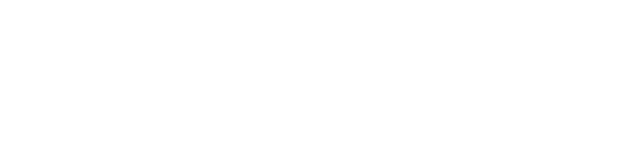
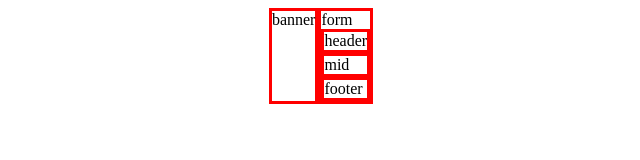
Before and after one commit to backgroundvibes/odin-sign-up-form, a plain HTML site: page index.html in a window 1280 px wide. Shown: the whole page, without its empty margins (319-959 px from the left). Drawn offline with Linux system fonts and the light colour scheme.

Commit message:
Set up basic structure of page using flexbox

```diff
--- a/index.html
+++ b/index.html
@@ -6,6 +6,14 @@
     <link rel="stylesheet" href="style.css">
 </head>
 <body>
-
+    <div class="banner">
+        banner
+    </div>
+    <div class="form">
+        form
+        <div class="header">header</div>
+        <div class="mid">mid</div>
+        <div class="footer">footer</div>
+    </div>
 </body>
 </html>
--- a/style.css
+++ b/style.css
@@ -0,0 +1,13 @@
+.banner, .form, .header, .mid, .footer {
+    display: flex;
+    border: 3px solid red;
+}
+
+body {
+    display: flex;
+    justify-content: center;
+}
+
+.form {
+    flex-direction: column;
+}
```
